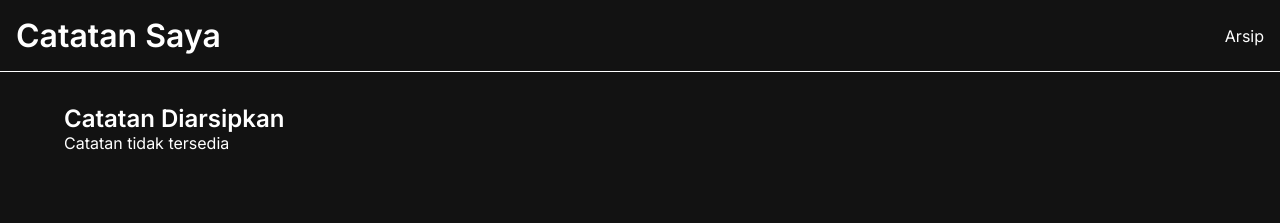
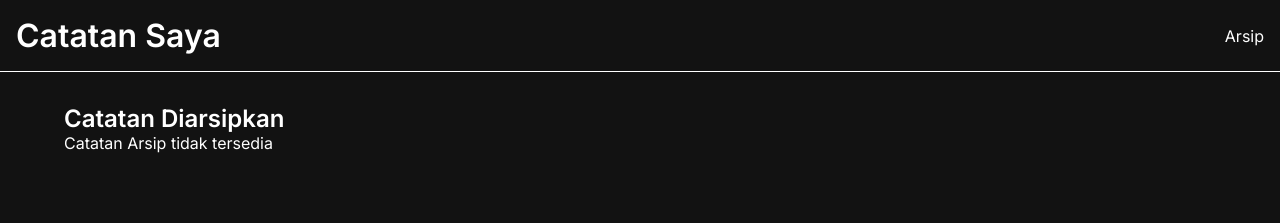
Before and after one commit to alaqsaka/notes-app, a React (Create React App) app: page /archived in a window 1280 px wide. Shown: the top 223 px of the page. Built offline with nearby package versions, Linux system fonts and the light colour scheme.

Commit message:
add types validator (proptypes to components

```diff
--- a/src/components/NoteList.js
+++ b/src/components/NoteList.js
@@ -1,5 +1,6 @@
 import React from "react";
 import NoteItem from "./NoteItem";
+import PropTypes from "prop-types";
 
 function NoteList({ notes, onDelete, onArchive }) {
   return (
@@ -17,4 +18,8 @@ function NoteList({ notes, onDelete, onArchive }) {
   );
 }
 
+NoteList.propTypes = {
+  notes: PropTypes.arrayOf(PropTypes.object),
+};
+
 export default NoteList;
--- a/src/pages/Archived.js
+++ b/src/pages/Archived.js
@@ -70,7 +70,9 @@ export default class Archived extends Component {
             onArchive={this.onArchiveNoteHandler}
           />
         ) : (
-          <p className="notes-list__empty-message">Catatan tidak tersedia</p>
+          <p className="notes-list__empty-message">
+            Catatan Arsip tidak tersedia
+          </p>
         )}
       </div>
     );
```
Also changed, not shown: src/components/Button.js (+7 -0 lines), src/components/NoteItem.js (+9 -10 lines), src/components/TextArea.js (+8 -0 lines), src/components/TextField.js (+8 -0 lines).
